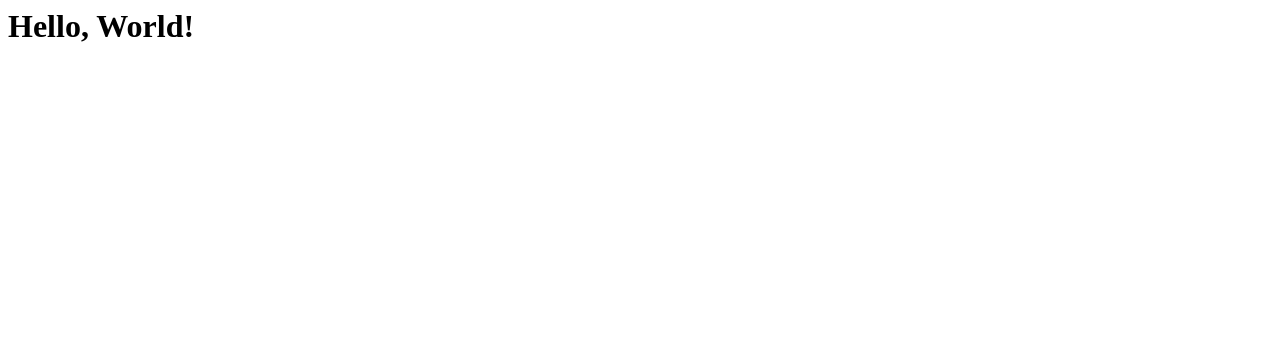
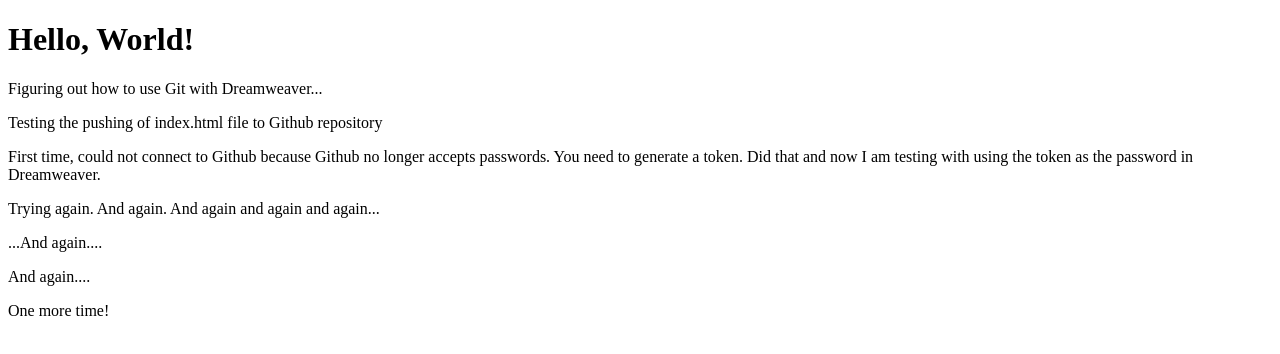
Before and after one commit to andygo52/Responsive-Design-HTML-CSS---Dreamweaver-CC, a plain HTML site: page index.html in a window 1280 px wide. Drawn offline with Linux system fonts and the light colour scheme.

Commit message:
One more time!  Trying to push to Github!

```diff
--- a/index.html
+++ b/index.html
@@ -1,13 +1,18 @@
-<! DOCTYPE  html>
+<!doctype html>
 <html>
-
 <head>
-  <meta charset = "utf-8">
-  <title>Responsive Design with HTML, CSS and Dreamweaver</title>
-<head>
+<meta charset="utf-8">
+<title>Untitled Document</title>
+</head>
 
 <body>
-<h1>Hello, World!</h1>
+	<h1>Hello, World!</h1>
+	<p>Figuring out how to use Git with Dreamweaver...</p>
+	<p>Testing the pushing of index.html file to Github repository</p>
+	<p>First time, could not connect to Github because Github no longer accepts passwords.  You need to generate a token.  Did that and now I am testing with using the token as the password in Dreamweaver.</p>
+	<p>Trying again. And again. And again and again and again...</p>
+	<p>...And again....</p>
+	<p>And again....</p>
+	<p>One more time!</p>
 </body>
-
 </html>
```
